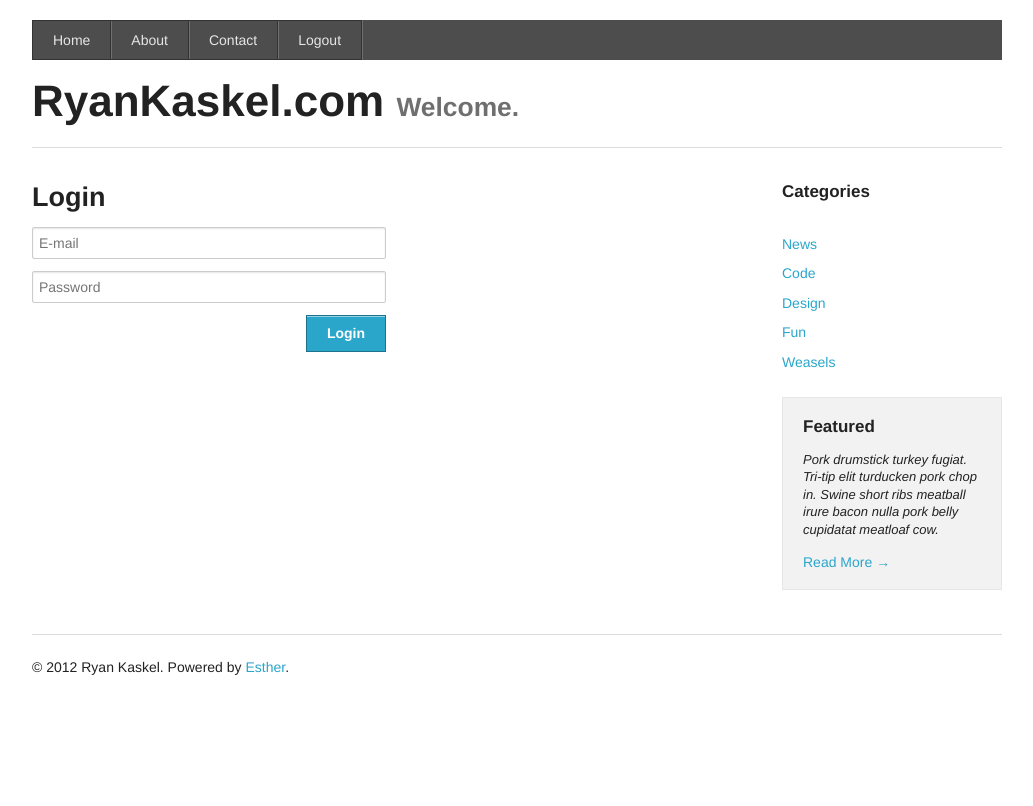
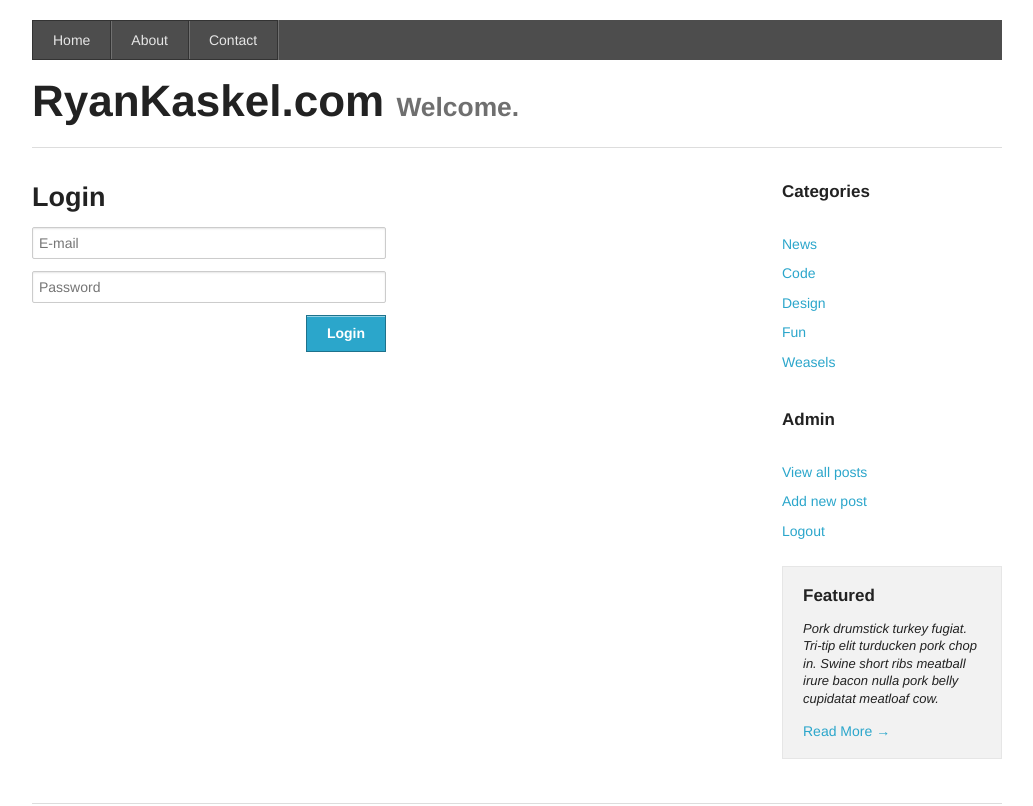
Before and after one commit to ryankask/esther, a Flask app: page /login in a window 1280 px wide. Shown: the top 806 px of the page, without its empty margins (123-1156 px from the left). Before the commit the page ends 675 px from the top, so only its background shows below. Run offline with Flask 2, Linux system fonts and the light colour scheme; a user stored in the database is signed in; tables that the repository leaves empty hold one stand-in row (values such as "Sample post"); parts of the project's set-up code (start-up, migrations or seed data) failed here and were passed over.

Commit message:
Admin links.

```diff
--- a/esther/templates/base.html
+++ b/esther/templates/base.html
@@ -21,7 +21,6 @@
             <li><a href="{{ url_for('general.index') }}">Home</a></li>
             <li><a href="{{ url_for('general.about') }}">About</a></li>
             <li><a href="{{ url_for('general.contact') }}">Contact</a></li>
-            {% if current_user.is_authenticated() %}<li><a href="{{ url_for('auth.logout') }}">Logout</a></li>{% endif %}
           </ul>
         </nav>
 
@@ -87,6 +86,19 @@
           </ul>
         </nav>
 
+        <h5>Admin</h5>
+        <nav>
+          <ul class="side-nav">
+            {%- if current_user.is_authenticated() %}
+            <li><a href="{{ url_for('blog.view_posts') }}">View all posts</a></li>
+            <li><a href="{{ url_for('blog.add_post') }}">Add new post</a></li>
+            <li><a href="{{ url_for('auth.logout') }}">Logout</a></li>
+            {%- else %}
+            <li><a href="{{ url_for('auth.login') }}?next={{ url_for('blog.view_posts') }}">Login</a></li>
+            {%- endif %}
+          </ul>
+        </nav>
+
         <div class="panel">
           <h5>Featured</h5>
           <p>Pork drumstick turkey fugiat. Tri-tip elit turducken pork chop in. Swine short ribs meatball irure bacon nulla pork belly cupidatat meatloaf cow.</p>
```
